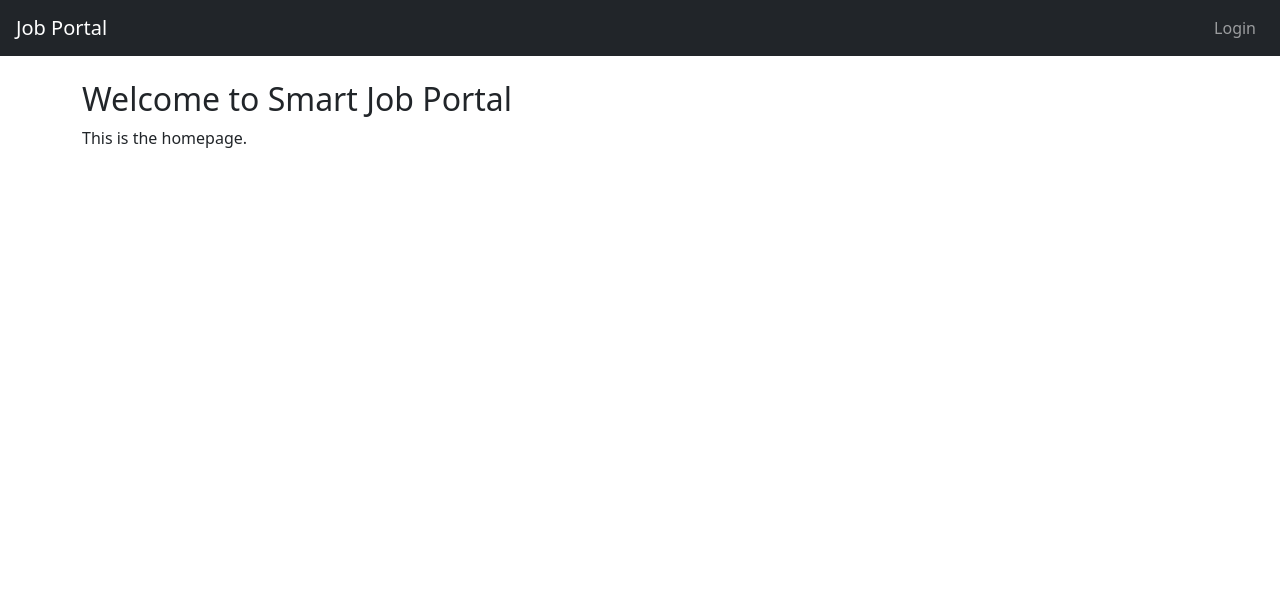
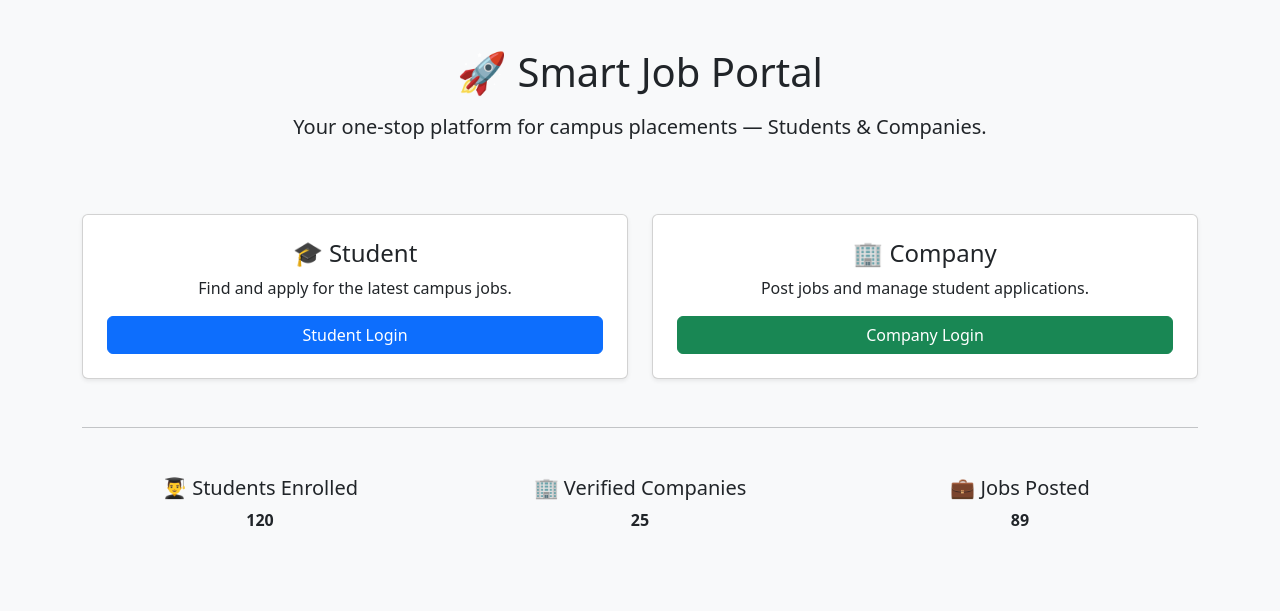
Before and after one commit to mithildabhi/Smart-Job-Portal, a Django app: page / in a window 1280 px wide. Shown: the top 611 px of the page. Run offline with Django 5.2, Linux system fonts and the light colour scheme.

Commit message:
companies and temp

```diff
--- a/jobs/templates/Jobs/main.html
+++ b/jobs/templates/Jobs/main.html
@@ -1,6 +1,51 @@
-{% extends 'base.html' %}
+<!-- jobs/templates/Jobs/main.html -->
+<!DOCTYPE html>
+<html lang="en">
+<head>
+  <meta charset="UTF-8">
+  <title>Smart Job Portal</title>
+  <link href="https://cdn.jsdelivr.net/npm/bootstrap@5.3.0/dist/css/bootstrap.min.css" rel="stylesheet">
+</head>
+<body class="bg-light">
 
-{% block content %}
-<h2>Welcome to Smart Job Portal</h2>
-<p>This is the homepage.</p>
-{% endblock %}
+  <div class="container py-5">
+    <h1 class="text-center mb-3">🚀 Smart Job Portal</h1>
+    <p class="text-center lead">Your one-stop platform for campus placements — Students & Companies.</p>
+
+    <div class="row text-center mt-5 g-4">
+      <div class="col-md-6">
+        <div class="card p-4 shadow-sm h-100">
+          <h4 class="mb-2">🎓 Student</h4>
+          <p>Find and apply for the latest campus jobs.</p>
+          <a href="/student/login/" class="btn btn-primary" aria-label="Student Login">Student Login</a>
+        </div>
+      </div>
+      <div class="col-md-6">
+        <div class="card p-4 shadow-sm h-100">
+          <h4 class="mb-2">🏢 Company</h4>
+          <p>Post jobs and manage student applications.</p>
+          <a href="/company/login/" class="btn btn-success" aria-label="Company Login">Company Login</a>
+        </div>
+      </div>
+    </div>
+
+    <hr class="my-5">
+
+    <div class="row text-center">
+      <div class="col-md-4 mb-3">
+        <h5>👨‍🎓 Students Enrolled</h5>
+        <p><strong>120</strong></p>
+      </div>
+      <div class="col-md-4 mb-3">
+        <h5>🏢 Verified Companies</h5>
+        <p><strong>25</strong></p>
+      </div>
+      <div class="col-md-4 mb-3">
+        <h5>💼 Jobs Posted</h5>
+        <p><strong>89</strong></p>
+      </div>
+    </div>
+  </div>
+
+</body>
+</html>
--- a/jobs/views.py
+++ b/jobs/views.py
@@ -1,15 +1,23 @@
-from django.shortcuts import render
+from django.shortcuts import render, get_object_or_404, redirect
 from django .http import HttpResponse
 from django.template import loader
-# Create your views here.
-from django.shortcuts import render, get_object_or_404, redirect
 from django.contrib.auth.decorators import login_required
 from .models import Job, Application
 from .forms import JobForm, StatusUpdateForm
+from jobs.models import Job  # Import your models as needed
+from companies.models import Company
+from django.shortcuts import render
 
+from .models import Job
 def main(request):
-    template = loader.get_template('Jobs/main.html')
-    return HttpResponse(template.render())
+    # Efficient querying: fetch limited data for featured sections
+    latest_jobs = Job.objects.all().order_by('-posted_on')[:5]
+    top_companies = Company.objects.all()[:5]
+    context = {
+        'latest_jobs': latest_jobs,
+        'top_companies': top_companies,
+    }
+    return render(request, 'Jobs/main.html', context)
 
 
 @login_required
```
Also changed, not shown: companies/models.py (+8 -0 lines), companies/migrations/0001_initial.py (added).
